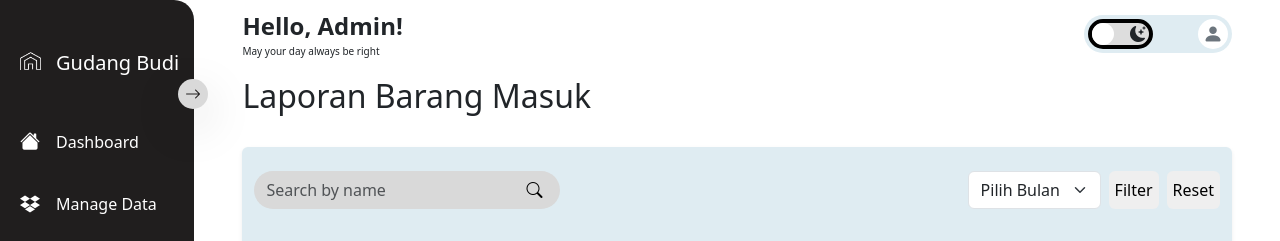
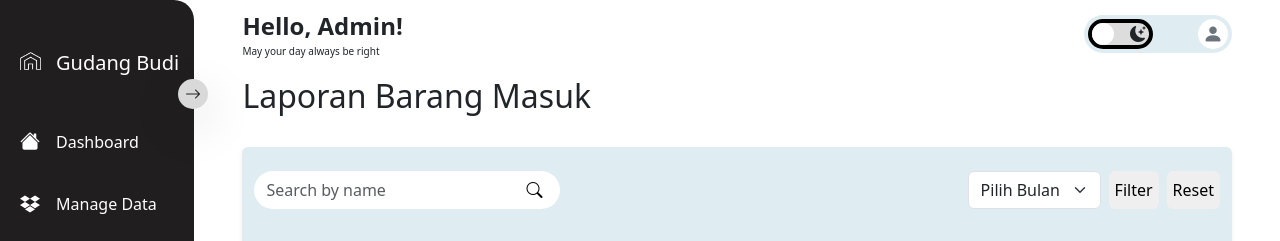
Before and after one commit to zackyhermawan/web_inventaris_toko_grosir, a PHP site: page /laporanMasuk.php in a window 1280 px wide. Shown: the top 241 px of the page. Run offline with PHP 8.4, Linux system fonts and the light colour scheme; the visitor is signed in with stand-in values (Sample User, id 1); data that the repository does not hold is empty.

Commit message:
Update style.css

```diff
--- a/Dashboard_webDev/style.css
+++ b/Dashboard_webDev/style.css
@@ -436,14 +436,12 @@ input.switch:checked + label.checkbox-label:after {
 
 /* Laporan */
 input.search {
-  background-color: var(--hover) !important;
   outline: none !important;
   box-shadow: none !important;
 }
 
 button.btn-search,
 span.search {
-  background-color: var(--hover) !important;
   outline: none !important;
 }
 /* End Laporan */
```
